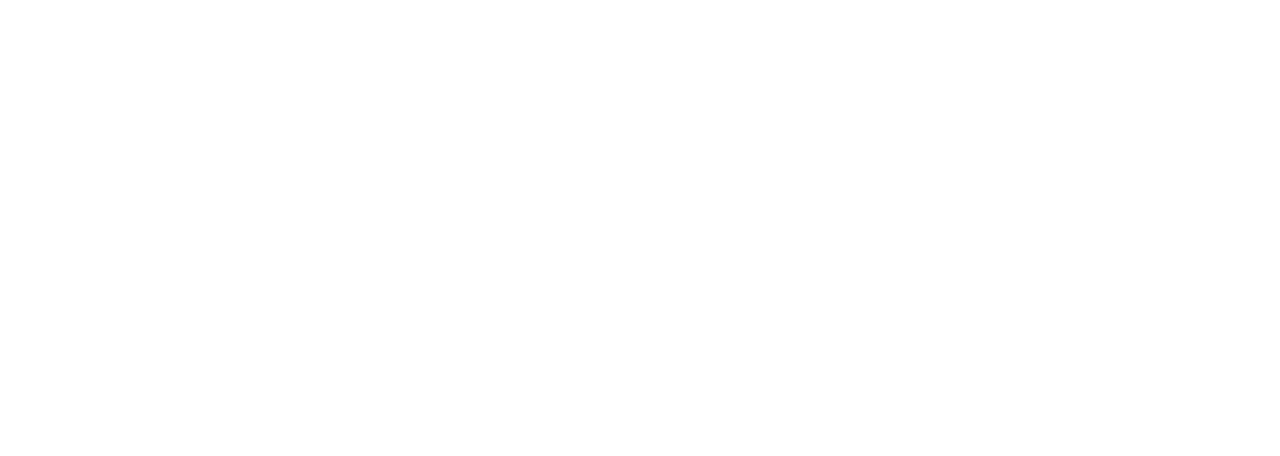
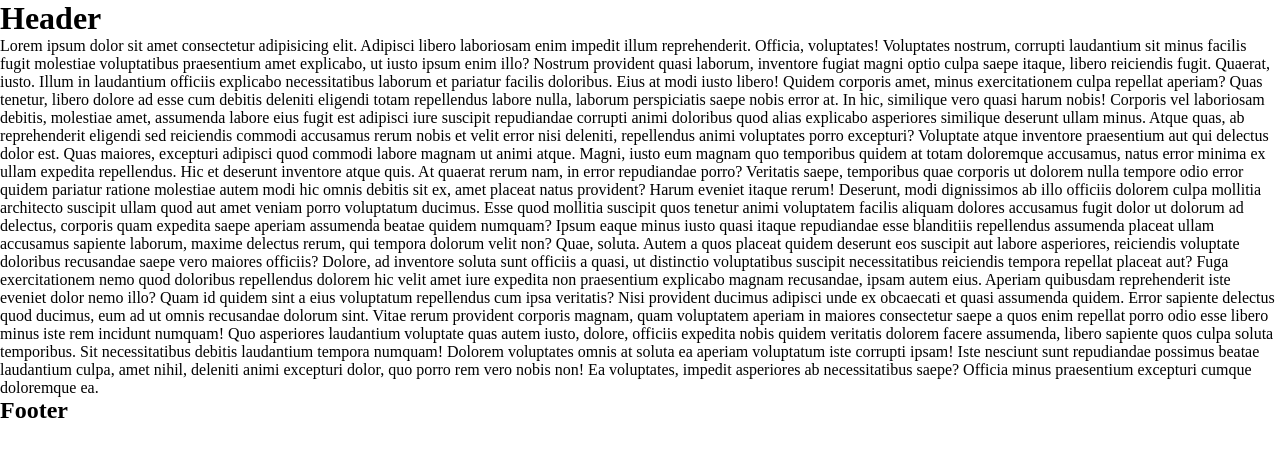
Before and after one commit to alihuzaifa/batch-13-A-git-testing, a plain HTML site: page index.html in a window 1280 px wide. Drawn offline with Linux system fonts and the light colour scheme.

Commit message:
home page has done

```diff
--- a/index.html
+++ b/index.html
@@ -9,7 +9,44 @@
 </head>
 
 <body>
-
+    <h1>Header</h1>
+    <p>
+        Lorem ipsum dolor sit amet consectetur adipisicing elit. Adipisci libero laboriosam enim impedit illum
+        reprehenderit. Officia, voluptates! Voluptates nostrum, corrupti laudantium sit minus facilis fugit molestiae
+        voluptatibus praesentium amet explicabo, ut iusto ipsum enim illo? Nostrum provident quasi laborum, inventore
+        fugiat magni optio culpa saepe itaque, libero reiciendis fugit. Quaerat, iusto. Illum in laudantium officiis
+        explicabo necessitatibus laborum et pariatur facilis doloribus. Eius at modi iusto libero! Quidem corporis amet,
+        minus exercitationem culpa repellat aperiam? Quas tenetur, libero dolore ad esse cum debitis deleniti eligendi
+        totam repellendus labore nulla, laborum perspiciatis saepe nobis error at. In hic, similique vero quasi harum
+        nobis! Corporis vel laboriosam debitis, molestiae amet, assumenda labore eius fugit est adipisci iure suscipit
+        repudiandae corrupti animi doloribus quod alias explicabo asperiores similique deserunt ullam minus. Atque quas,
+        ab reprehenderit eligendi sed reiciendis commodi accusamus rerum nobis et velit error nisi deleniti, repellendus
+        animi voluptates porro excepturi? Voluptate atque inventore praesentium aut qui delectus dolor est. Quas
+        maiores, excepturi adipisci quod commodi labore magnam ut animi atque. Magni, iusto eum magnam quo temporibus
+        quidem at totam doloremque accusamus, natus error minima ex ullam expedita repellendus. Hic et deserunt
+        inventore atque quis. At quaerat rerum nam, in error repudiandae porro? Veritatis saepe, temporibus quae
+        corporis ut dolorem nulla tempore odio error quidem pariatur ratione molestiae autem modi hic omnis debitis sit
+        ex, amet placeat natus provident? Harum eveniet itaque rerum! Deserunt, modi dignissimos ab illo officiis
+        dolorem culpa mollitia architecto suscipit ullam quod aut amet veniam porro voluptatum ducimus. Esse quod
+        mollitia suscipit quos tenetur animi voluptatem facilis aliquam dolores accusamus fugit dolor ut dolorum ad
+        delectus, corporis quam expedita saepe aperiam assumenda beatae quidem numquam? Ipsum eaque minus iusto quasi
+        itaque repudiandae esse blanditiis repellendus assumenda placeat ullam accusamus sapiente laborum, maxime
+        delectus rerum, qui tempora dolorum velit non? Quae, soluta. Autem a quos placeat quidem deserunt eos suscipit
+        aut labore asperiores, reiciendis voluptate doloribus recusandae saepe vero maiores officiis? Dolore, ad
+        inventore soluta sunt officiis a quasi, ut distinctio voluptatibus suscipit necessitatibus reiciendis tempora
+        repellat placeat aut? Fuga exercitationem nemo quod doloribus repellendus dolorem hic velit amet iure expedita
+        non praesentium explicabo magnam recusandae, ipsam autem eius. Aperiam quibusdam reprehenderit iste eveniet
+        dolor nemo illo? Quam id quidem sint a eius voluptatum repellendus cum ipsa veritatis? Nisi provident ducimus
+        adipisci unde ex obcaecati et quasi assumenda quidem. Error sapiente delectus quod ducimus, eum ad ut omnis
+        recusandae dolorum sint. Vitae rerum provident corporis magnam, quam voluptatem aperiam in maiores consectetur
+        saepe a quos enim repellat porro odio esse libero minus iste rem incidunt numquam! Quo asperiores laudantium
+        voluptate quas autem iusto, dolore, officiis expedita nobis quidem veritatis dolorem facere assumenda, libero
+        sapiente quos culpa soluta temporibus. Sit necessitatibus debitis laudantium tempora numquam! Dolorem voluptates
+        omnis at soluta ea aperiam voluptatum iste corrupti ipsam! Iste nesciunt sunt repudiandae possimus beatae
+        laudantium culpa, amet nihil, deleniti animi excepturi dolor, quo porro rem vero nobis non! Ea voluptates,
+        impedit asperiores ab necessitatibus saepe? Officia minus praesentium excepturi cumque doloremque ea.
+    </p>
+    <h2>Footer</h2>
 </body>
 
 </html>
```
